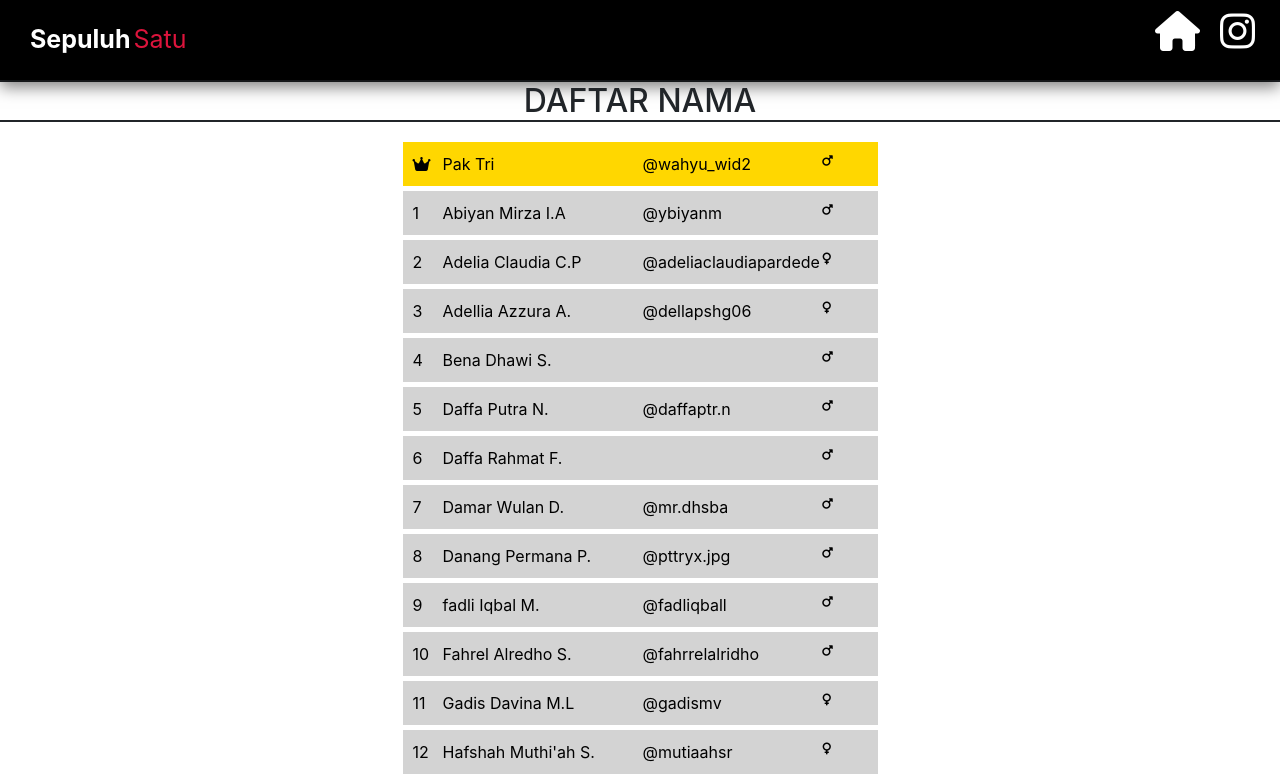
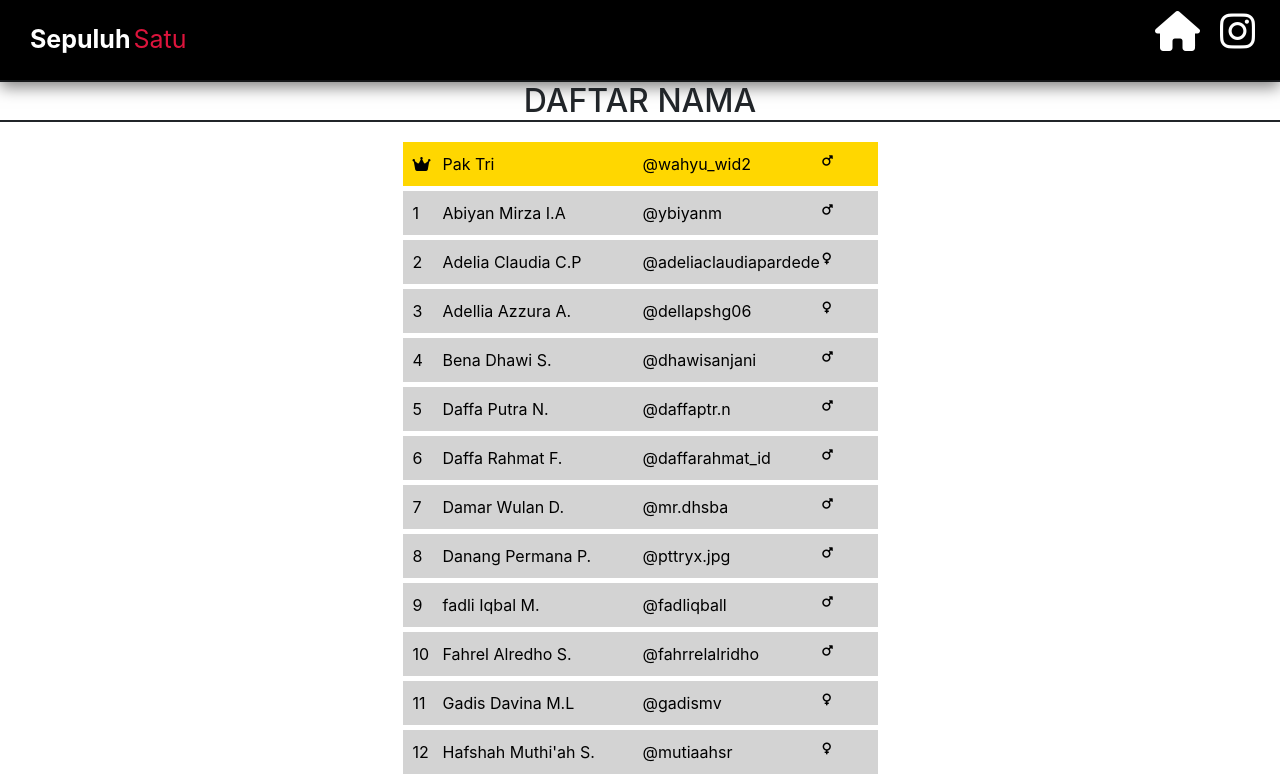
Before and after one commit to ofcwipasesat/ofcwipasesat.github.io, a plain HTML site: page student.html in a window 1280 px wide. Shown: the top 777 px of the page. Drawn offline with Linux system fonts and the light colour scheme.

Commit message:
Update daftar

```diff
--- a/student.html
+++ b/student.html
@@ -60,7 +60,7 @@
             <li>
                 <span class="number">4</span>
                 <span class="name">Bena Dhawi S.</span>
-                <span class="instagram"></span>
+                <span class="instagram"><a href="https://instagram.com/dhawisanjani?igshid=YmMyMTA2M2Y=">@dhawisanjani</a></span>
                 <span class="badge"><i class="fa-solid fa-mars"></i></span>
             </li>
             <li>
@@ -72,7 +72,7 @@
             <li>
                 <span class="number">6</span>
                 <span class="name">Daffa Rahmat F.</span>
-                <span class="instagram"></span>
+                <span class="instagram"><a href="https://instagram.com/daffarahmat_id?igshid=YmMyMTA2M2Y=">@daffarahmat_id</a></span>
                 <span class="badge"><i class="fa-solid fa-mars"></i></span>
             </li>
             <li>
```
